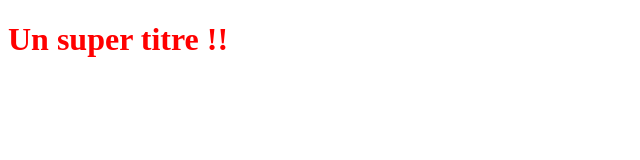
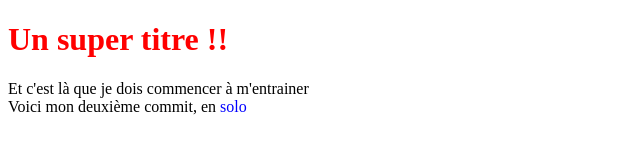
Before and after one commit to MarionDuFaouet/OpenClassRoomsProject, a plain HTML site: page index.html in a window 1280 px wide. Shown: the whole page, without its empty margins (0-640 px from the left). Drawn offline with Linux system fonts and the light colour scheme.

Commit message:
Ajout d'un paragraphe et couleur css

```diff
--- a/index.html
+++ b/index.html
@@ -8,5 +8,7 @@
 </head>
 <body>
     <h1>Un super titre !!</h1>
+    <p>Et c'est là que je dois commencer à m'entrainer <br>
+    Voici mon deuxième commit, en <span>solo</span></p>
 </body>
 </html>
--- a/styles.css
+++ b/styles.css
@@ -1,3 +1,7 @@
 h1 {
     color: red;
 }
+
+span{
+    color:blue
+}
```
